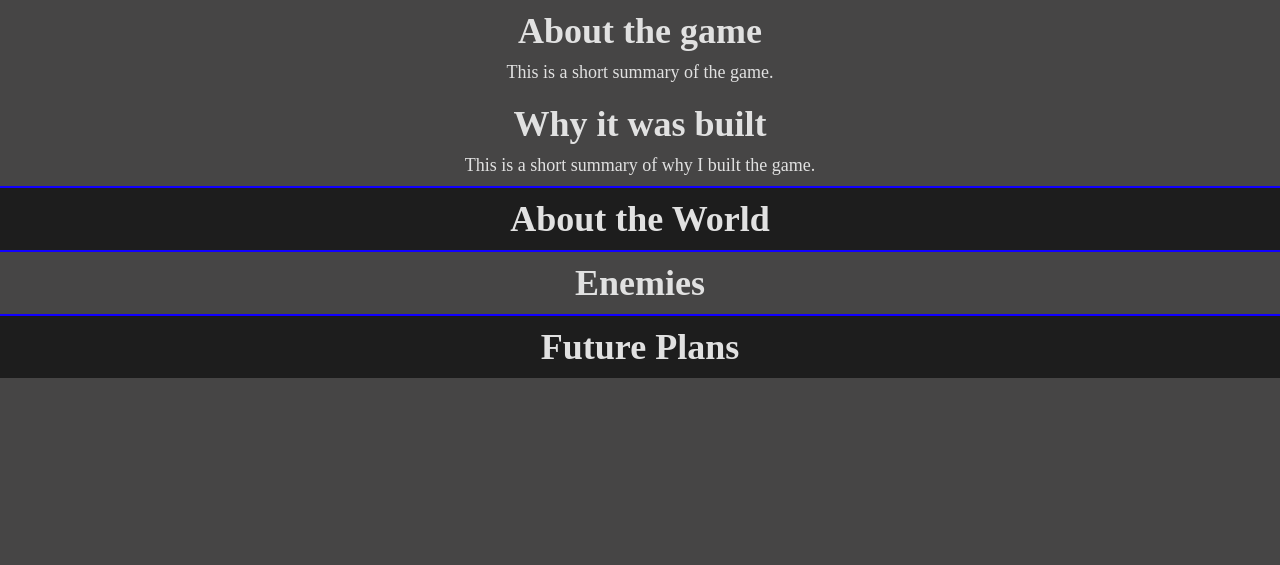
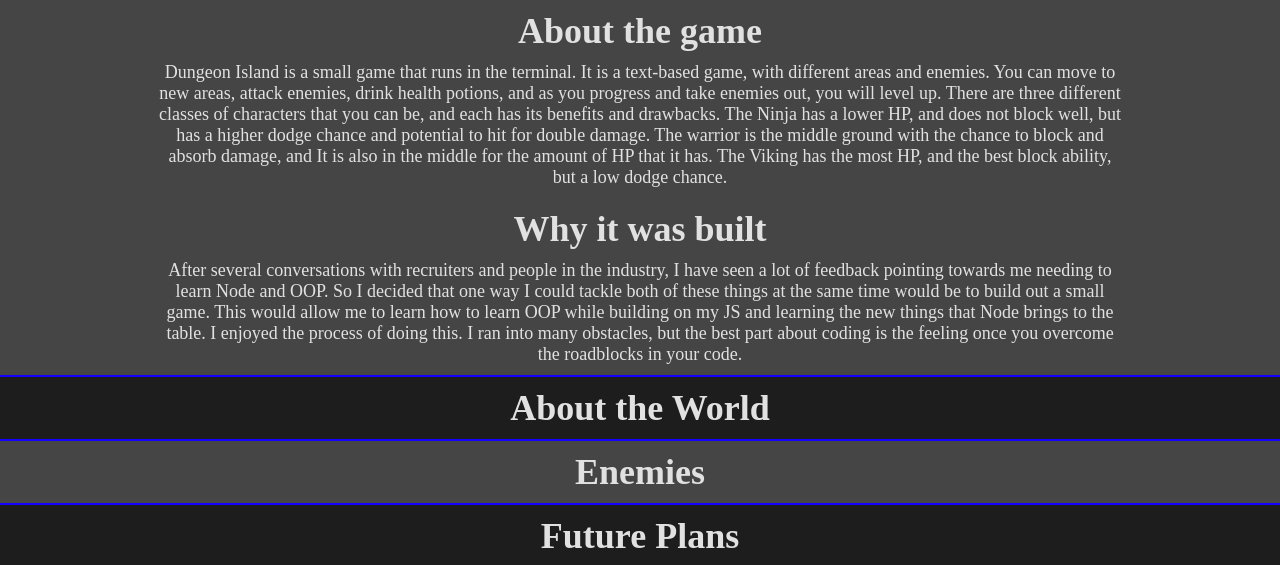
Before and after one commit to KentenRoth/Game-Site, a plain HTML site: page index.html in a window 1280 px wide. Shown: the part 802-1367 px from the top of the page. Before the commit the page ends 1180 px from the top, so only its background shows below. Drawn offline with Linux system fonts and the light colour scheme.

Commit message:
WIP: About section completed

```diff
--- a/index.html
+++ b/index.html
@@ -31,7 +31,21 @@
 					<h1>About the game</h1>
 				</div>
 				<div class="paragraph">
-					<p>This is a short summary of the game.</p>
+					<p>
+						Dungeon Island is a small game that runs in the
+						terminal. It is a text-based game, with different areas
+						and enemies. You can move to new areas, attack enemies,
+						drink health potions, and as you progress and take
+						enemies out, you will level up. There are three
+						different classes of characters that you can be, and
+						each has its benefits and drawbacks. The Ninja has a
+						lower HP, and does not block well, but has a higher
+						dodge chance and potential to hit for double damage. The
+						warrior is the middle ground with the chance to block
+						and absorb damage, and It is also in the middle for the
+						amount of HP that it has. The Viking has the most HP,
+						and the best block ability, but a low dodge chance.
+					</p>
 				</div>
 
 				<div class="Why">
@@ -40,7 +54,18 @@
 					</div>
 					<div class="paragraph">
 						<p>
-							This is a short summary of why I built the game.
+							After several conversations with recruiters and
+							people in the industry, I have seen a lot of
+							feedback pointing towards me needing to learn Node
+							and OOP. So I decided that one way I could tackle
+							both of these things at the same time would be to
+							build out a small game. This would allow me to learn
+							how to learn OOP while building on my JS and
+							learning the new things that Node brings to the
+							table. I enjoyed the process of doing this. I ran
+							into many obstacles, but the best part about coding
+							is the feeling once you overcome the roadblocks in
+							your code.
 						</p>
 					</div>
 				</div>
```
